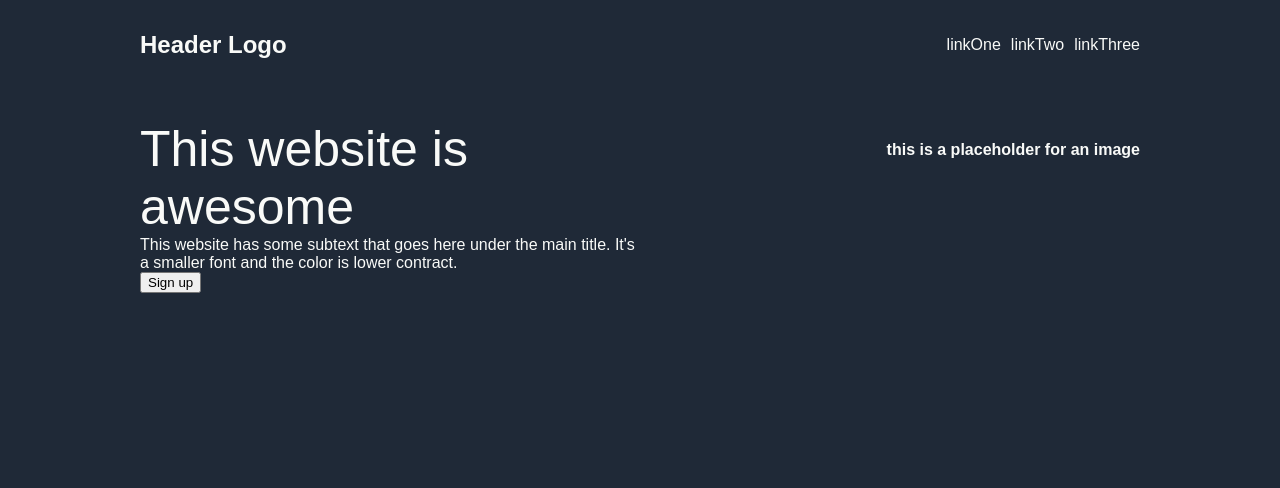
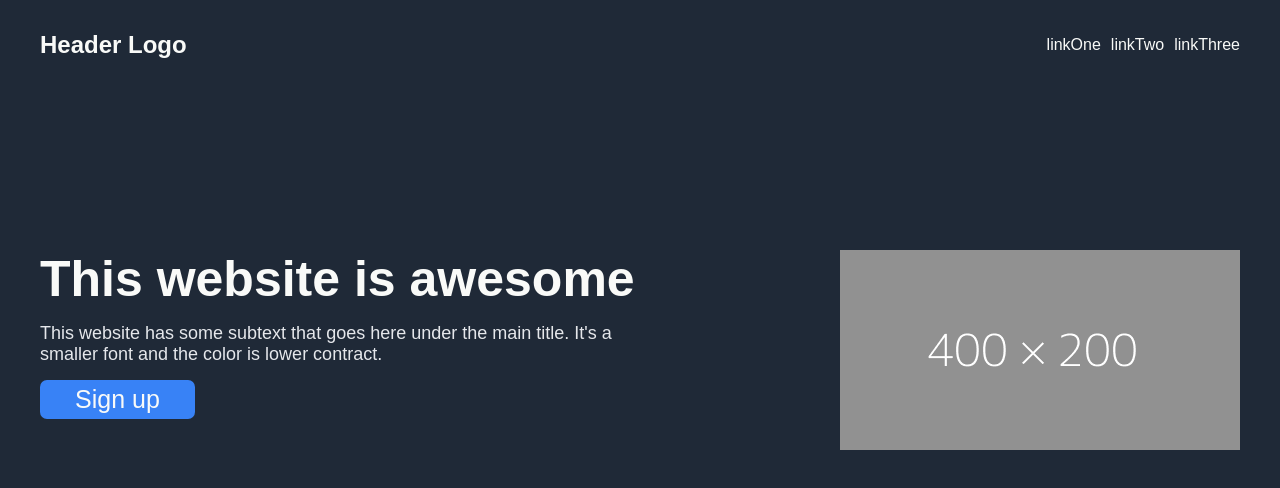
Before and after one commit to SethBashamDev/landingpage, a plain HTML site: page index.html in a window 1280 px wide. Drawn offline with Linux system fonts and the light colour scheme.

Commit message:
Complete hero section

```diff
--- a/index.html
+++ b/index.html
@@ -27,11 +27,11 @@
                     This website has some subtext that goes here under the main title. It's a smaller font and the color is lower contract.
                 </div>
                 <div class="sign-up">
-                    <button>Sign up</button>
+                    <button><a href="#">Sign up</a></button>
                 </div>
             </div>
             <div class="main-image">
-                <h4>this is a placeholder for an image</h4>
+                <img src="./images/400x200.png">
             </div>
         </div>
 
--- a/styles.css
+++ b/styles.css
@@ -10,7 +10,7 @@ body {
 }
 
 .container {
-    max-width: 1000px;
+    max-width: 1200px;
     padding: 20px 10px;
     margin: auto;
     color: #f9faf8;
@@ -19,7 +19,6 @@ body {
 .header {
     display: flex;
     justify-content: space-between;
-
 }
 
 .logo {
@@ -49,7 +48,7 @@ a:hover {
 }
 
 .hero {
-    margin-top: 50px;
+    margin-top: 15%;
     display: flex;
     justify-content: space-between;
 }
@@ -63,4 +62,42 @@ a:hover {
 
 .main-title {
     font-size: 50px;
+    font-weight: bold;
+    color: #F9faf8;
 }
+
+.subtext {
+    margin: 15px 0;
+    font-size: 18px;
+    color: #e5e7eb;
+}
+
+/* .sign-up > button,
+.sign-up > a {
+    background-color: #3882f6;
+    font-family: Arial, Helvetica, sans-serif;
+    font-size: 25px;
+    font-weight: 900;
+    color: #f9faf8;
+    padding: 5px 35px;
+    border-radius: 7px;
+    border: none;
+} */
+
+.sign-up > button,
+.sign-up > a {
+    background-color: #3882f6;
+    border: none;
+    color: #f9faf8;
+    padding: 5px 35px;
+    text-align: center;
+    text-decoration: none;
+    display: inline-block;
+    font-size: 25px;
+    font-weight: 900px;
+    border-radius: 7px;
+}
+
+.sign-up > button > a:hover {
+    color: black;
+}
```
Also changed, not shown: images/400x200.png (added), images/600x250.png (added).
